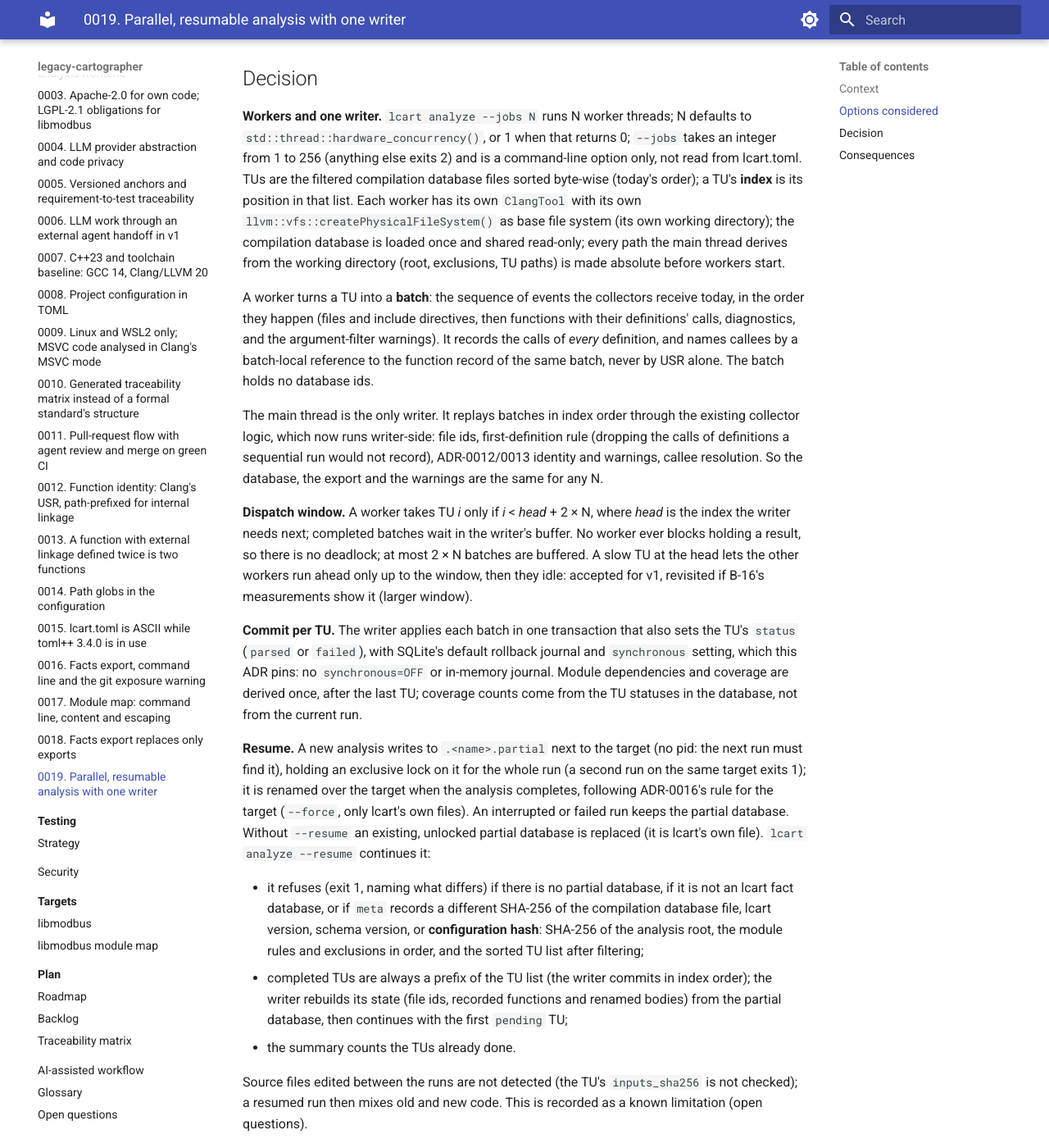
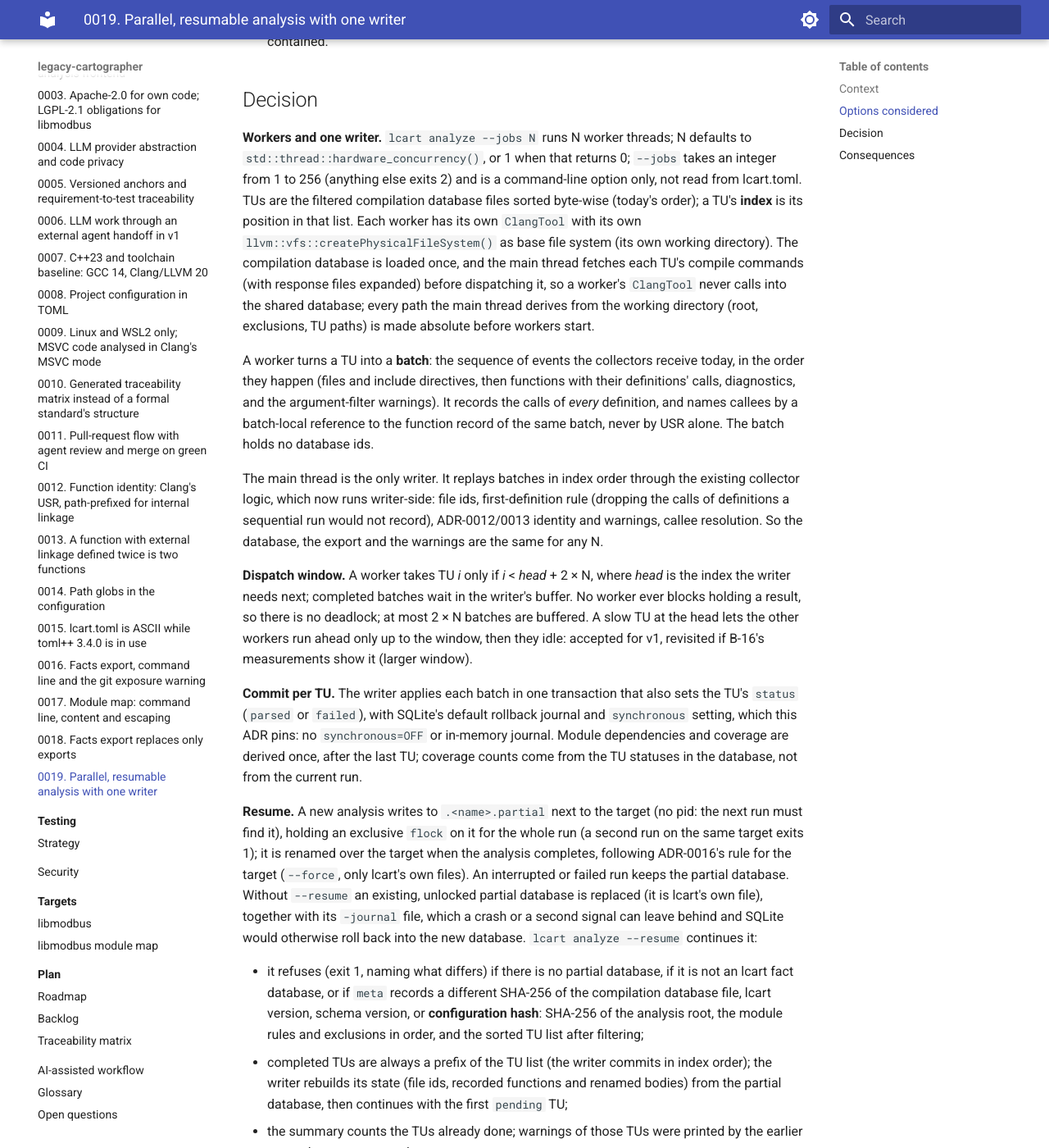
Before and after one commit to Tomek52/legacy-cartographer, an MkDocs documentation site: the page built from docs/adr/0019-parallel-resumable-analysis.md, in a window 1280 px wide and 1400 px high, scrolled down 1112 px. Shown: the whole window at 82% size. Built offline with MkDocs 1.6.1 and Material for MkDocs 9.7.7, drawn with Linux system fonts in a browser that asks for light colours; some of the changed text lies outside the part shown.

Commit message:
docs(adr): accept ADR-0019 after the second review
Second review: compile commands are fetched on the main thread before
dispatch, the partial database is locked with flock and replaced with
its -journal file, exit 0 after a resume counts the database, warnings
of earlier runs are not repeated, and the components page states the
order consistently. Accepted under the owner's standing approval of
ADR pull requests; ADR-0016's status line and index row name the
amendment.

Backlog: B-16

Co-Authored-By: Claude Opus 5.5 <noreply@anthropic.com>
Claude-Session: https://claude.ai/code/session_01Sn6UD6WxmmXBAgKToBQUdD

```diff
--- a/docs/adr/0019-parallel-resumable-analysis.md
+++ b/docs/adr/0019-parallel-resumable-analysis.md
@@ -28,9 +28,10 @@ completed TUs again, with the same export as an uninterrupted run (NFR-004).
 `clang::tooling::ClangTool` uses `llvm::vfs::getRealFileSystem()` by
 default, whose working directory is the process's ("usually
 thread-hostile", `llvm/Support/VirtualFileSystem.h`), and changes it to each
-compile command's directory. ADR-0016 writes a new database to
-`.<name>.partial-<pid>` and renames it over the target only on success, so
-an interrupted run leaves nothing to resume.
+compile command's directory. ADR-0016 writes a new database to a hidden
+file next to the target (`.<name>.partial-<pid>` in `src/cli`) and renames
+it over the target only on success, so an interrupted run leaves nothing to
+resume.
 
 ## Options considered
 
@@ -55,9 +56,11 @@ option only, not read from lcart.toml. TUs are the filtered compilation
 database files sorted byte-wise (today's order); a TU's **index** is its
 position in that list. Each worker has its own `ClangTool` with its own
 `llvm::vfs::createPhysicalFileSystem()` as base file system (its own working
-directory); the compilation database is loaded once and shared read-only;
-every path the main thread derives from the working directory (root,
-exclusions, TU paths) is made absolute before workers start.
+directory). The compilation database is loaded once, and the main thread
+fetches each TU's compile commands (with response files expanded) before
+dispatching it, so a worker's `ClangTool` never calls into the shared
+database; every path the main thread derives from the working directory
+(root, exclusions, TU paths) is made absolute before workers start.
 
 A worker turns a TU into a **batch**: the sequence of events the collectors
 receive today, in the order they happen (files and include directives,
@@ -90,12 +93,14 @@ current run.
 
 <a id="adr0019-resume-v1"></a>**Resume.** A new analysis writes to
 `.<name>.partial` next to the target (no pid: the next run must find it),
-holding an exclusive lock on it for the whole run (a second run on the same
-target exits 1); it is renamed over the target when the analysis completes,
+holding an exclusive `flock` on it for the whole run (a second run on the
+same target exits 1); it is renamed over the target when the analysis completes,
 following ADR-0016's rule for the target (`--force`, only lcart's own
 files). An interrupted or failed run keeps the partial database. Without
 `--resume` an existing, unlocked partial database is replaced (it is
-lcart's own file). `lcart analyze --resume` continues it:
+lcart's own file), together with its `-journal` file, which a crash or a
+second signal can leave behind and SQLite would otherwise roll back into
+the new database. `lcart analyze --resume` continues it:
 
 - it refuses (exit 1, naming what differs) if there is no partial database,
   if it is not an lcart fact database, or if `meta` records a different
@@ -106,7 +111,8 @@ lcart's own file). `lcart analyze --resume` continues it:
   index order); the writer rebuilds its state (file ids, recorded
   functions and renamed bodies) from the partial database, then continues
   with the first `pending` TU;
-- the summary counts the TUs already done.
+- the summary counts the TUs already done; warnings of those TUs were
+  printed by the earlier run and are not repeated.
 
 Source files edited between the runs are not detected (the TU's
 `inputs_sha256` is not checked); a resumed run then mixes old and new code.
@@ -120,7 +126,8 @@ progress cannot be cancelled, so the run waits for up to N parses to end.
 The writer commits every batch that is next in index order, discards the
 others (they are parsed again on resume), prints the summary and exits with
 **status 5, "interrupted"** (the value ADR-0016 reserved). A completed run
-still exits 0 when at least one TU parsed, as ADR-0016 says. A second
+still exits 0 when at least one TU in the database parsed, as ADR-0016
+says. A second
 signal ends the process at once; the partial database stays consistent
 because each TU is one transaction.
 
```
Also changed, not shown: other parts of docs/adr/0019-parallel-resumable-analysis.md (+1 -1 lines), docs/adr/0016-facts-export-and-command-line.md (+1 -1 lines), docs/adr/index.md (+2 -2 lines), docs/architecture/components.md (+2 -1 lines).
